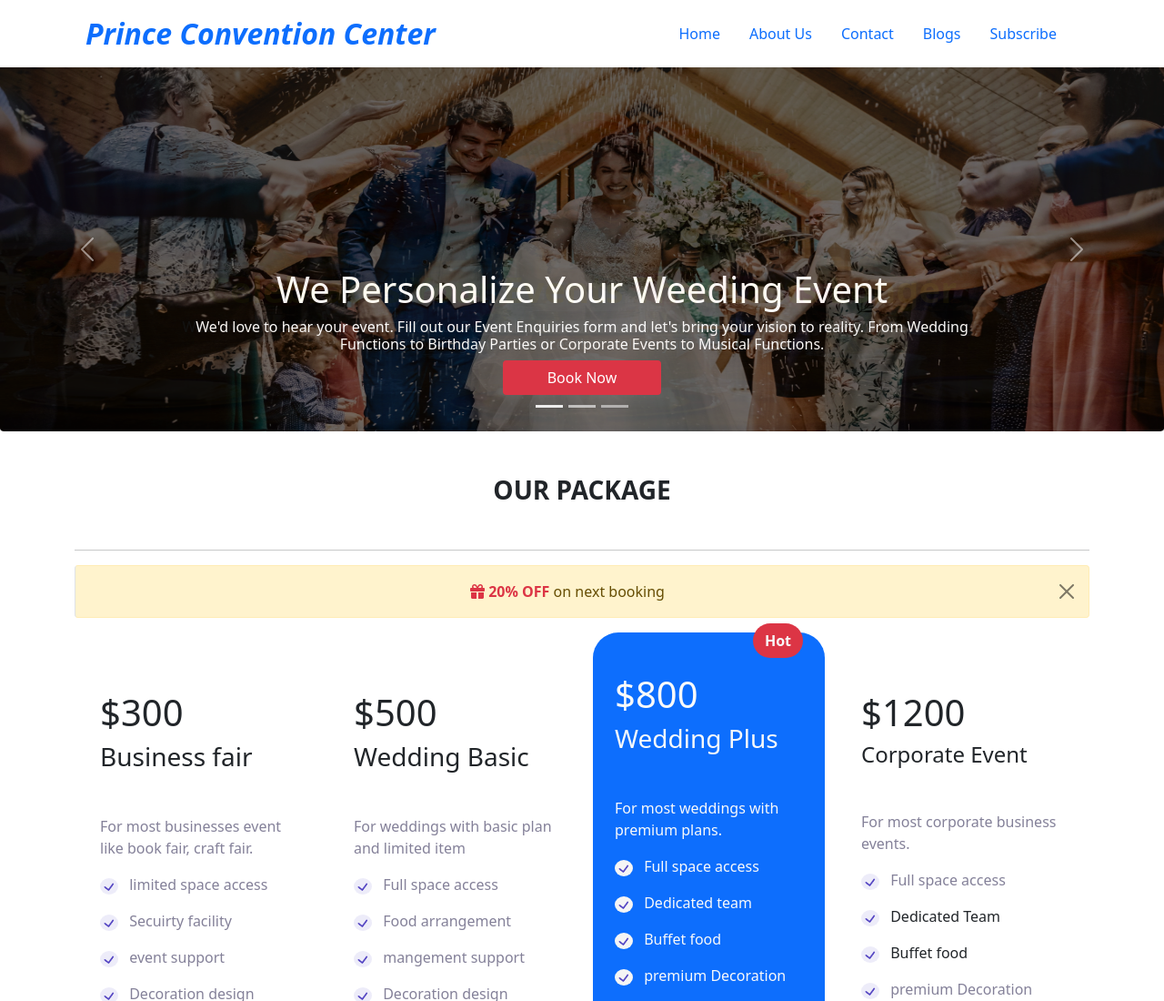
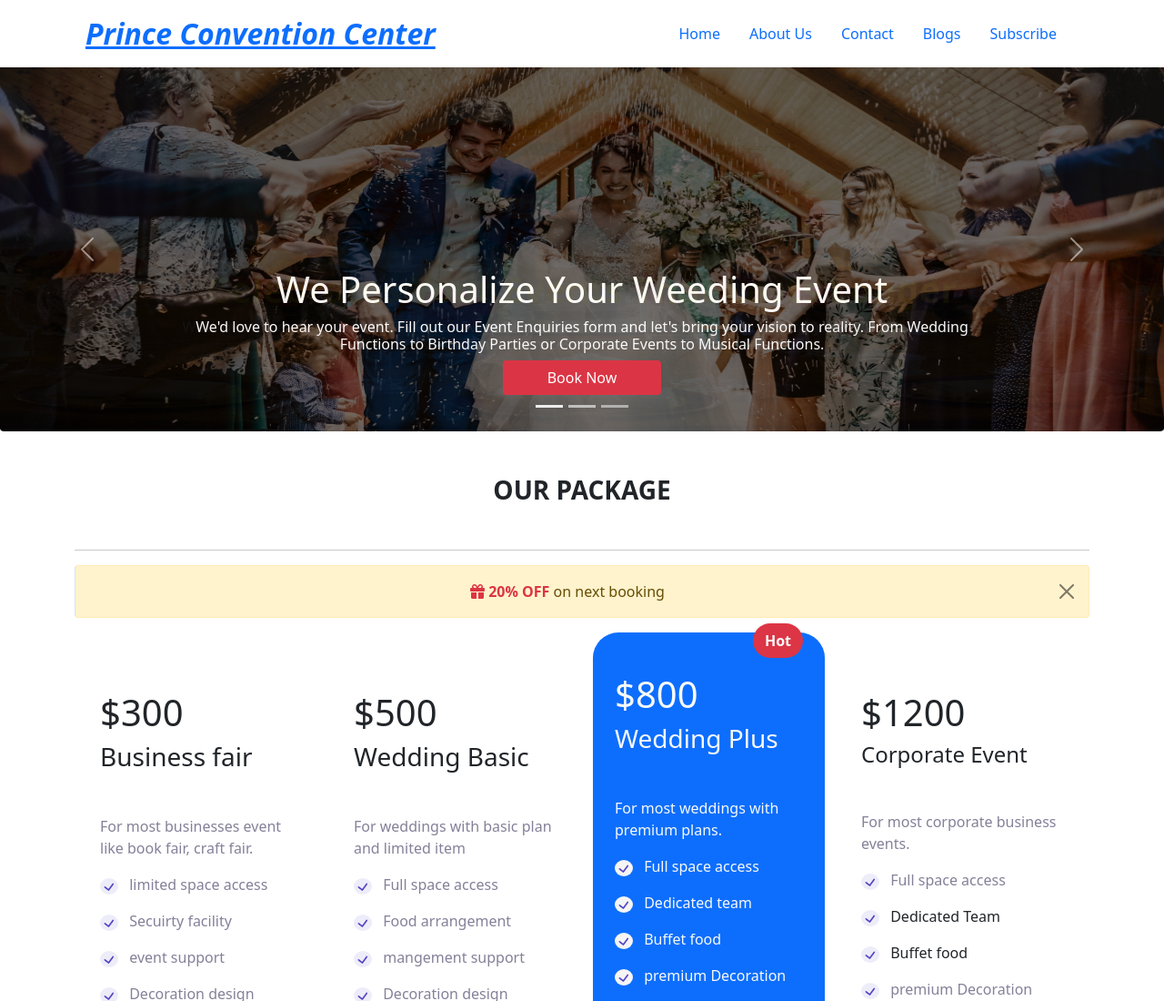
Before and after one commit to habulCoderJohnny/convention-center-with-bootstrap, a plain HTML site: page index.html in a window 1280 px wide. Shown: the top 1100 px of the page at 91% size. Drawn offline with nearby package versions, Linux system fonts and the light colour scheme.

Commit message:
title style change

```diff
--- a/index.html
+++ b/index.html
@@ -29,7 +29,7 @@
         <section class="container">
         <nav class="navbar navbar-expand-lg navbar-primary">
             <div class="container">
-                <a class="navbar-brand fw-bold fs-2 fst-italic" href="#">Prince Convention Center</a>
+                <a class="navbar-brand fw-bold fs-2 fst-italic" href="#"> <u>Prince Convention Center</u></a>
                 <button class="navbar-toggler" type="button" data-bs-toggle="collapse"
                     data-bs-target="#navbarNavDropdown" aria-controls="navbarNavDropdown" aria-expanded="false"
                     aria-label="Toggle navigation">
```
